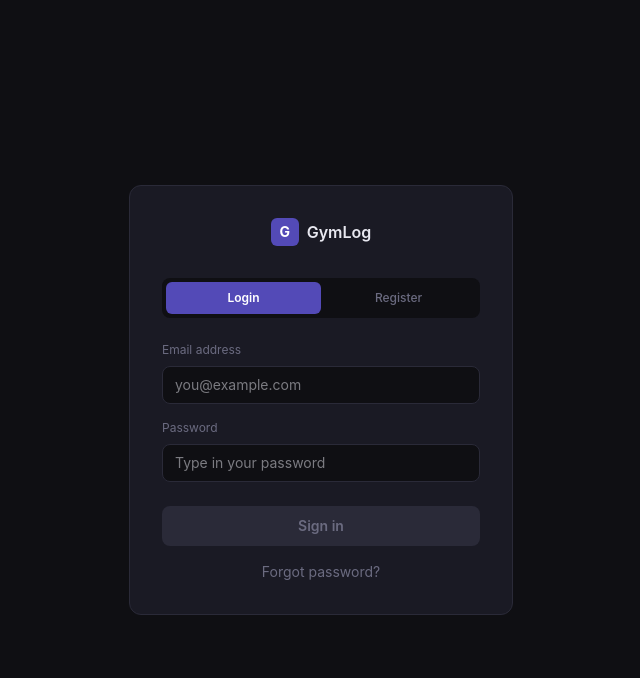
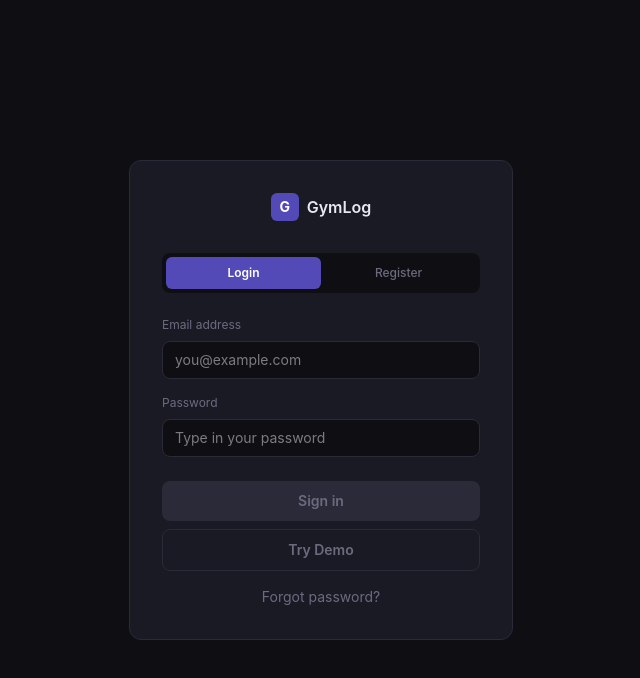
Before and after one commit to chinghaoh/gymlog-frontend, a React (Vite) app: page /login in a window 1280 px wide. Shown: the top 678 px of the page, without its empty margins (319-959 px from the left). Built offline with nearby package versions, Linux system fonts and the light colour scheme; no server answers.

Commit message:
feat: demo user endpoint created

```diff
--- a/src/components/pages/ai/AiChatPage.jsx
+++ b/src/components/pages/ai/AiChatPage.jsx
@@ -4,17 +4,17 @@ import { getAiContext, generateWorkout, saveFitnessLevel } from '../../services/
 import { useAuth } from '../../context/AuthContext'
 
 const SPLITS = [
-    { label: 'Push Day',    value: 'PUSH' },
-    { label: 'Pull Day',    value: 'PULL' },
-    { label: 'Leg Day',     value: 'LEGS' },
-    { label: 'Upper Body',  value: 'UPPER_BODY' },
-    { label: 'Full Body',   value: 'FULL_BODY' },
+    { label: 'Push Day', value: 'PUSH' },
+    { label: 'Pull Day', value: 'PULL' },
+    { label: 'Leg Day', value: 'LEGS' },
+    { label: 'Upper Body', value: 'UPPER_BODY' },
+    { label: 'Full Body', value: 'FULL_BODY' },
 ]
 
 const LEVELS = [
-    { label: 'Beginner',     value: 'BEGINNER',     desc: 'Less than 1 year of training' },
+    { label: 'Beginner', value: 'BEGINNER', desc: 'Less than 1 year of training' },
     { label: 'Intermediate', value: 'INTERMEDIATE', desc: '1 to 3 years of training' },
-    { label: 'Advanced',     value: 'ADVANCED',     desc: 'More than 3 years of training' },
+    { label: 'Advanced', value: 'ADVANCED', desc: 'More than 3 years of training' },
 ]
 
 const cardClass = "bg-bg-card border-half rounded-xl p-6"
@@ -173,16 +173,27 @@ export default function AiChatPage() {
                         </div>
                     </div>
 
-                    <div className="flex gap-2.5">
+                    {/* Next steps hint */}
+                    <div className="text-text-muted text-xs mb-4 leading-relaxed bg-bg-input rounded-lg px-3.5 py-3">
+                        💡 <span className="text-text-primary font-medium">What's next?</span> View your workout, complete it, then log it in <span className="text-purple-light font-medium">Logs</span> to track your progress and unlock personal records.
+                    </div>
+
+                    <div className="flex flex-col gap-2">
+                        <button
+                            onClick={() => navigate('/logs')}
+                            className="w-full bg-purple text-white border-none rounded-lg py-2.5 text-sm font-semibold cursor-pointer hover:opacity-90 transition-opacity"
+                        >
+                            Go to Logs — track your session
+                        </button>
                         <button
                             onClick={() => navigate(`/workouts/${result.workoutId}`)}
-                            className="flex-1 bg-purple text-white border-none rounded-lg py-2.5 text-sm font-semibold cursor-pointer hover:opacity-90 transition-opacity"
+                            className="w-full bg-transparent text-text-primary border border-border rounded-lg py-2.5 text-sm font-semibold cursor-pointer hover:border-purple transition-colors"
                         >
                             View Workout
                         </button>
                         <button
                             onClick={handleReset}
-                            className="flex-1 bg-transparent text-text-muted border-half rounded-lg py-2.5 text-sm cursor-pointer hover:text-text-primary hover:border-half-purple transition-colors"
+                            className="w-full bg-transparent text-text-muted border border-border rounded-lg py-2.5 text-sm font-semibold cursor-pointer hover:border-purple hover:text-text-primary transition-colors"
                         >
                             Generate Another
                         </button>
--- a/src/components/pages/login/Login.jsx
+++ b/src/components/pages/login/Login.jsx
@@ -35,6 +35,20 @@ export default function Login() {
         if (!isLogin && password !== confirmPassword) { setError('Passwords do not match'); return false }
         if (!isLogin && name.trim() === '') { setError('Please enter your name'); return false }
         return true
+    }
+
+    const handleDemo = async () => {
+        setError('')
+        try {
+            await apiClient('/api/auth/demo', {
+                method: 'POST',
+                skipRedirect: true
+            })
+            await loadUser()
+            navigate('/dashboard')
+        } catch (err) {
+            setError(err.message || 'Failed to start demo. Please try again.')
+        }
     }
 
     const handleSubmit = async () => {
@@ -196,6 +210,16 @@ export default function Login() {
                     {isLogin ? 'Sign in' : 'Sign up'}
                 </button>
 
+                {/* Demo button — only show on login tab */}
+                {isLogin && (
+                    <button
+                        onClick={handleDemo}
+                        className="w-full mt-2 py-2.5 rounded-lg text-sm font-semibold bg-transparent border border-border text-text-muted cursor-pointer hover:border-purple hover:text-text-primary transition-colors"
+                    >
+                        Try Demo
+                    </button>
+                )}
+
                 {/* Forgot password */}
                 <div
                     onClick={() => navigate('/forgot-password')}
```
